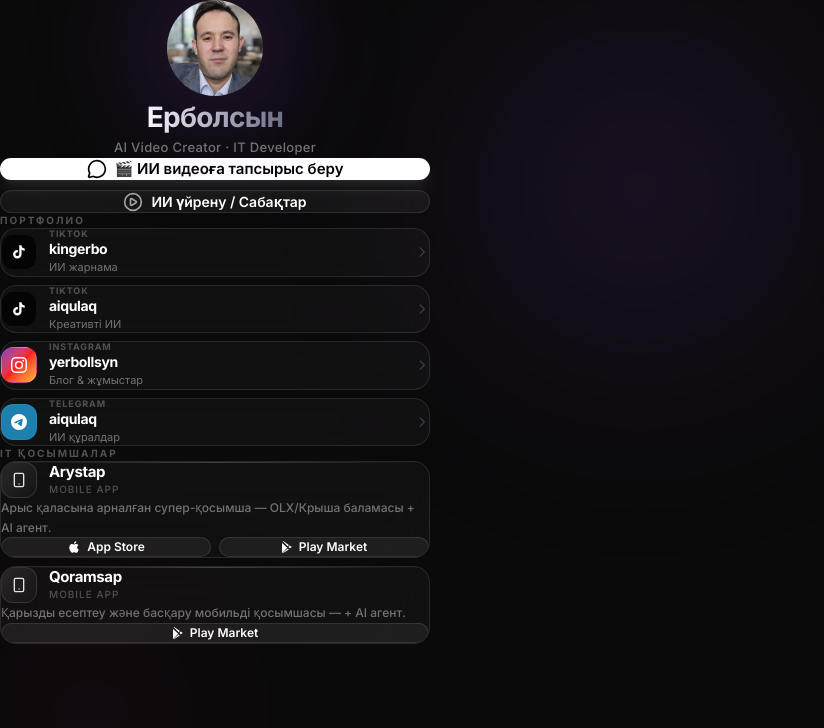
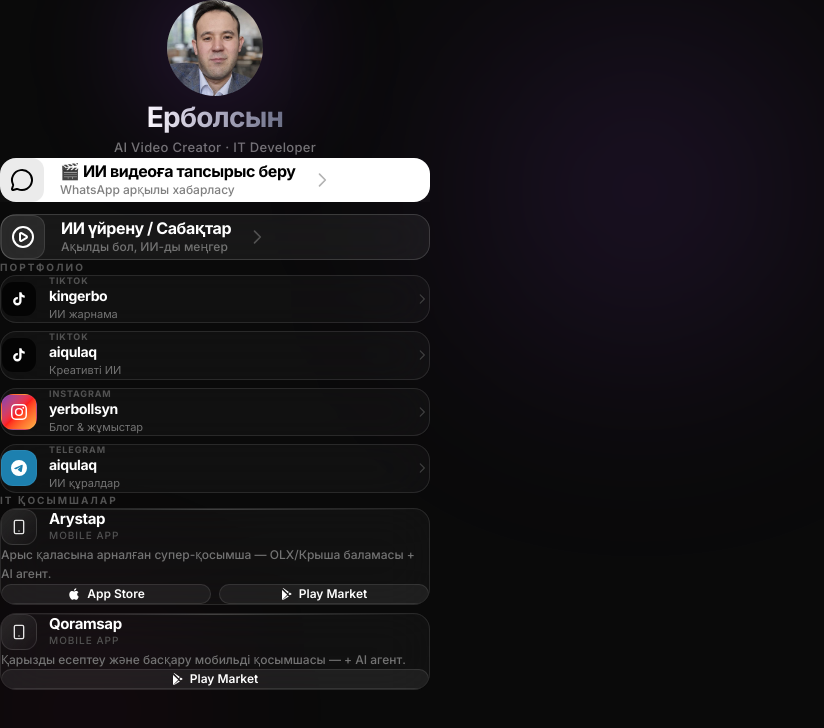
Before and after one commit to Erbosyn/erboportfolio, a React (Vite) app: page / in a window 1280 px wide. Shown: the top 728 px of the page, without its empty margins (0-824 px from the left). Built offline with nearby package versions, Linux system fonts and the light colour scheme.

Commit message:
feat: hero CTA buttons - larger, icon+label+sublabel+arrow, glow on hover

```diff
--- a/src/App.tsx
+++ b/src/App.tsx
@@ -71,27 +71,69 @@
           </p>
         </header>
 
-        {/* ─── CTA Кнопки ─── */}
-        <div className="flex flex-col gap-2.5 mb-8">
+        {/* ─── CTA Кнопки — HERO ─── */}
+        <div className="flex flex-col gap-3 mb-8">
+
+          {/* PRIMARY — ИИ Видео тапсырыс */}
           <a
             href="https://wa.me/77000957565"
             target="_blank"
             rel="noopener noreferrer"
-            className="w-full bg-white text-black font-semibold rounded-2xl py-3.5 flex items-center justify-center gap-2 hover:bg-gray-100 active:scale-[0.98] transition-all duration-200 shadow-lg shadow-white/10 text-[15px]"
+            className="relative w-full overflow-hidden group"
           >
-            <MessageCircle className="w-5 h-5" />
-            🎬 ИИ видеоға тапсырыс беру
+            {/* Glow halo */}
+            <div className="absolute inset-0 rounded-2xl bg-white/20 blur-xl scale-105 opacity-0 group-hover:opacity-100 transition-opacity duration-300 pointer-events-none" />
+            <div className="relative w-full bg-white text-black rounded-2xl py-5 px-5 flex items-center gap-4 active:scale-[0.98] transition-transform duration-150 shadow-2xl shadow-white/20">
+              {/* Icon circle */}
+              <div className="w-11 h-11 rounded-xl bg-black/8 flex items-center justify-center flex-shrink-0">
+                <MessageCircle className="w-6 h-6 text-black" />
+              </div>
+              <div className="flex flex-col items-start">
+                <span className="text-[16px] font-bold text-black leading-tight tracking-tight">
+                  🎬 ИИ видеоға тапсырыс беру
+                </span>
+                <span className="text-[12px] text-black/50 font-medium mt-0.5">
+                  WhatsApp арқылы хабарласу
+                </span>
+              </div>
+              {/* Arrow */}
+              <svg className="w-5 h-5 text-black/30 ml-auto flex-shrink-0" fill="none" viewBox="0 0 24 24" stroke="currentColor">
+                <path strokeLinecap="round" strokeLinejoin="round" strokeWidth={2} d="M9 5l7 7-7 7"/>
+              </svg>
+            </div>
           </a>
+
+          {/* SECONDARY — ИИ Сабақтар */}
           <a
             href="https://wa.me/77000957565"
             target="_blank"
             rel="noopener noreferrer"
-            className="w-full bg-white/[0.05] border border-white/10 backdrop-blur-xl rounded-2xl py-3.5 flex items-center justify-center gap-2 font-semibold text-[14px] text-white hover:bg-white/[0.10] active:scale-[0.98] transition-all duration-300"
+            className="relative w-full overflow-hidden group"
           >
-            <PlayCircle className="w-5 h-5 text-neutral-400" />
-            ИИ үйрену / Сабақтар
+            {/* Purple glow halo */}
+            <div className="absolute inset-0 rounded-2xl bg-purple-500/10 blur-xl scale-105 opacity-0 group-hover:opacity-100 transition-opacity duration-300 pointer-events-none" />
+            <div className="relative w-full bg-white/[0.06] border border-white/15 backdrop-blur-xl text-white rounded-2xl py-5 px-5 flex items-center gap-4 active:scale-[0.98] transition-transform duration-150">
+              {/* Icon circle */}
+              <div className="w-11 h-11 rounded-xl bg-white/8 border border-white/10 flex items-center justify-center flex-shrink-0">
+                <PlayCircle className="w-6 h-6 text-white" />
+              </div>
+              <div className="flex flex-col items-start">
+                <span className="text-[16px] font-bold text-white leading-tight tracking-tight">
+                  ИИ үйрену / Сабақтар
+                </span>
+                <span className="text-[12px] text-neutral-500 font-medium mt-0.5">
+                  Ақылды бол, ИИ-ды меңгер
+                </span>
+              </div>
+              {/* Arrow */}
+              <svg className="w-5 h-5 text-neutral-600 ml-auto flex-shrink-0" fill="none" viewBox="0 0 24 24" stroke="currentColor">
+                <path strokeLinecap="round" strokeLinejoin="round" strokeWidth={2} d="M9 5l7 7-7 7"/>
+              </svg>
+            </div>
           </a>
+
         </div>
+
 
         {/* ─── Портфолио — горизонталь тіктөртбұрышты карточкалар ─── */}
         <div className="mb-8">
```
